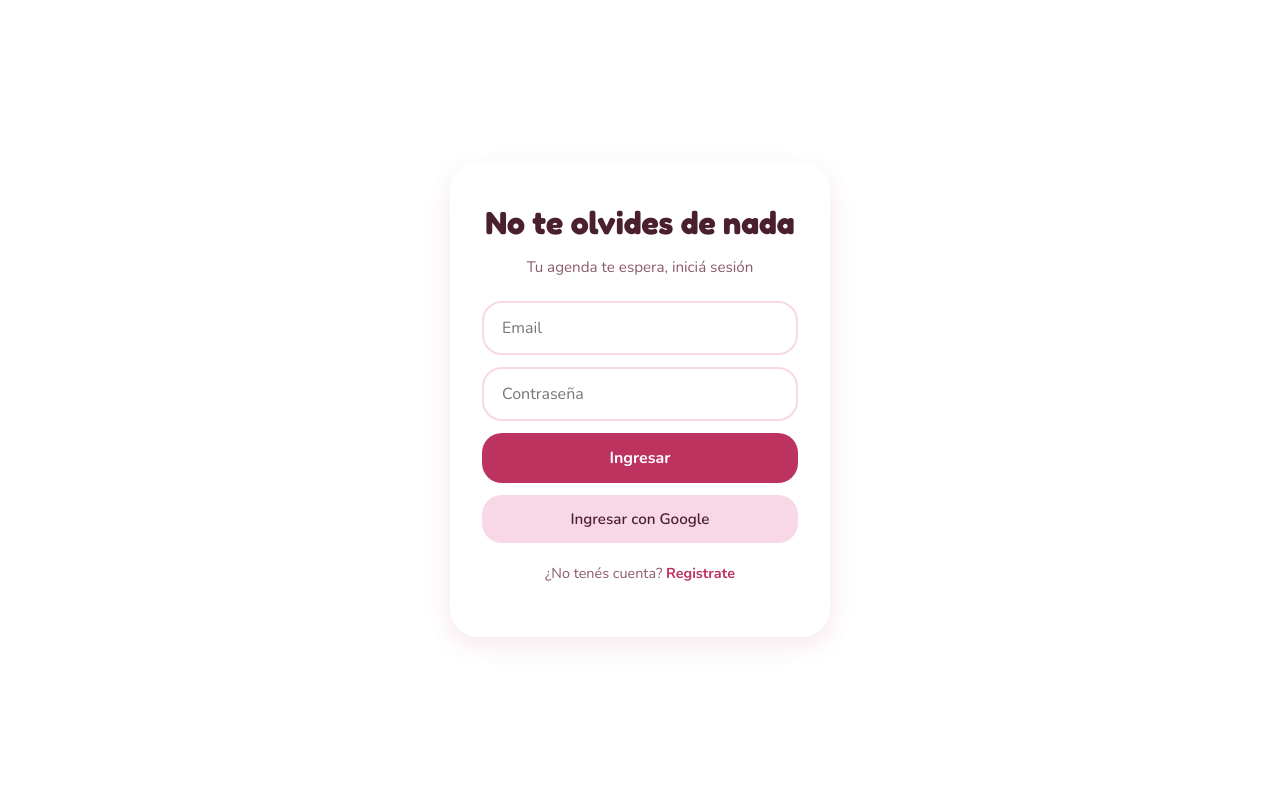
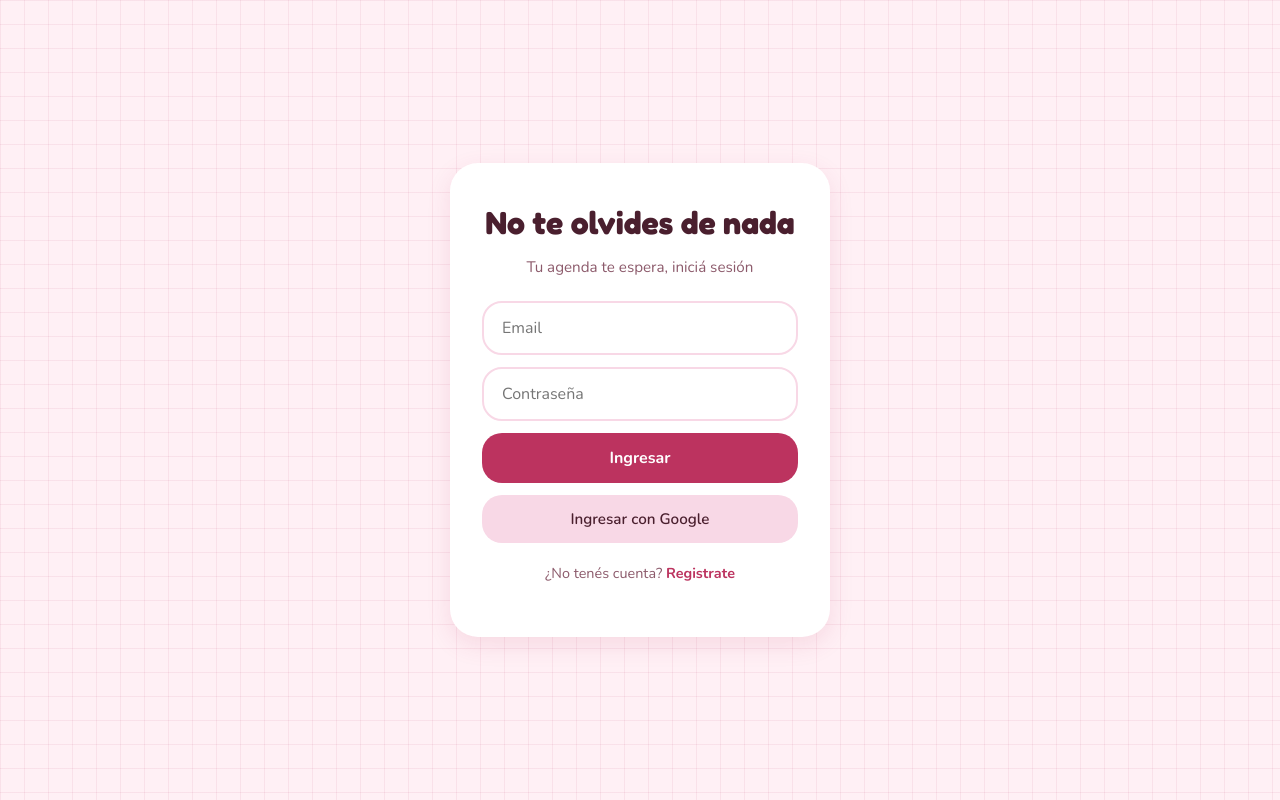
Before and after one commit to valefresia/matecode-tasks, a React (Vite) app: page /login in a window 1280 px wide. Built offline with nearby package versions, Linux system fonts and the light colour scheme; no server answers.

Commit message:
expandi la interfaz

```diff
--- a/src/components/WeeklyPlanner.css
+++ b/src/components/WeeklyPlanner.css
@@ -64,6 +64,7 @@
     padding: 14px;
     min-height: 120px;
     border: 2px solid transparent;
+    min-width: 0;
 }
 
 .planner-day-today {
@@ -111,6 +112,7 @@
     border-radius: var(--radius-sm);
     padding: 10px 12px;
     box-shadow: var(--shadow-soft);
+    min-width: 0;
 }
 
 .task-block.priority-baja {
@@ -138,10 +140,13 @@
     display: flex;
     align-items: center;
     gap: 8px;
+    min-width: 0;
 }
 
 .task-block-top strong {
     font-size: 0.9rem;
+    word-break: break-word;
+    overflow-wrap: break-word;
 }
 
 .task-block-title-done {
@@ -152,6 +157,8 @@
     font-size: 0.78rem;
     margin: 6px 0 0;
     color: var(--color-text-muted);
+    word-break: break-word;
+    overflow-wrap: break-word;
 }
 
 .task-block-actions {
@@ -159,6 +166,7 @@
     gap: 8px;
     margin-top: 8px;
     justify-content: center;
+    flex-wrap: wrap;
 }
 
 .task-block-actions button {
--- a/src/index.css
+++ b/src/index.css
@@ -25,12 +25,32 @@
   box-sizing: border-box;
 }
 
+html {
+  width: 100%;
+  min-height: 100%;
+  box-sizing: border-box;
+}
+
 body {
   margin: 0;
+  padding: 0;
+  width: 100%;
+  min-height: 100vh;
   font-family: var(--font-body);
   color: var(--color-text);
+  background-color: var(--color-bg);
+  background-image:
+    linear-gradient(rgba(188, 51, 95, 0.08) 1px, transparent 1px),
+    linear-gradient(90deg, rgba(188, 51, 95, 0.08) 1px, transparent 1px);
+  background-size: 24px 24px;
+  background-attachment: fixed;
+  overflow-x: hidden;
+}
+
+#root {
+  width: 100%;
   min-height: 100vh;
-
+  overflow-x: hidden;
 }
 
 h1,
@@ -51,9 +71,5 @@ input {
 }
 
 .grid-background {
-  background-color: var(--color-bg);
-  background-image:
-    linear-gradient(rgba(188, 51, 95, 0.06) 1px, transparent 1px),
-    linear-gradient(90deg, rgba(188, 51, 95, 0.06) 1px, transparent 1px);
-  background-size: 24px 24px;
+  background-color: transparent;
 }
--- a/src/pages/Tasks.css
+++ b/src/pages/Tasks.css
@@ -1,7 +1,10 @@
 .tasks-page {
+    width: 100%;
     max-width: 640px;
     margin: 0 auto;
-    padding: 40px 20px 60px;
+    padding: 32px 20px 48px;
+    box-sizing: border-box;
+    background: transparent;
 }
 
 .tasks-header {
@@ -119,8 +122,8 @@
 
 @media (min-width: 900px) {
     .tasks-page {
-        max-width: 1100px;
-        padding: 48px 40px 80px;
+        max-width: 1400px;
+        padding: 32px 28px 48px;
     }
 
     .tasks-header h1 {
@@ -128,13 +131,14 @@
     }
 
     .planner-grid {
-        grid-template-columns: repeat(auto-fit, minmax(150px, 1fr));
+        grid-template-columns: repeat(7, minmax(0, 1fr));
+        gap: 12px;
     }
 }
 
 @media (min-width: 1400px) {
     .tasks-page {
-        max-width: 1500px;
-        padding: 56px 60px 100px;
+        max-width: 1540px;
+        padding: 36px 36px 56px;
     }
 }
```
